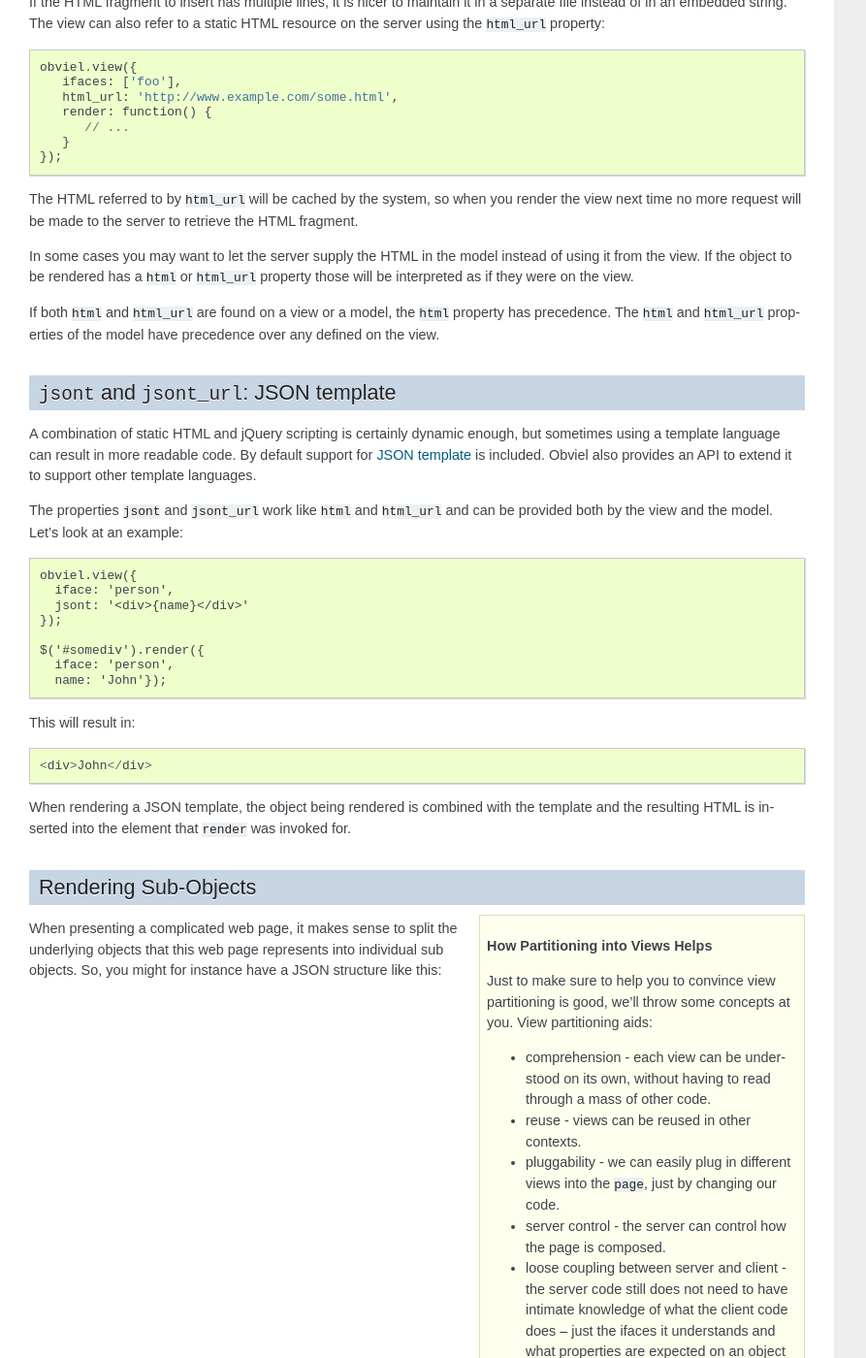
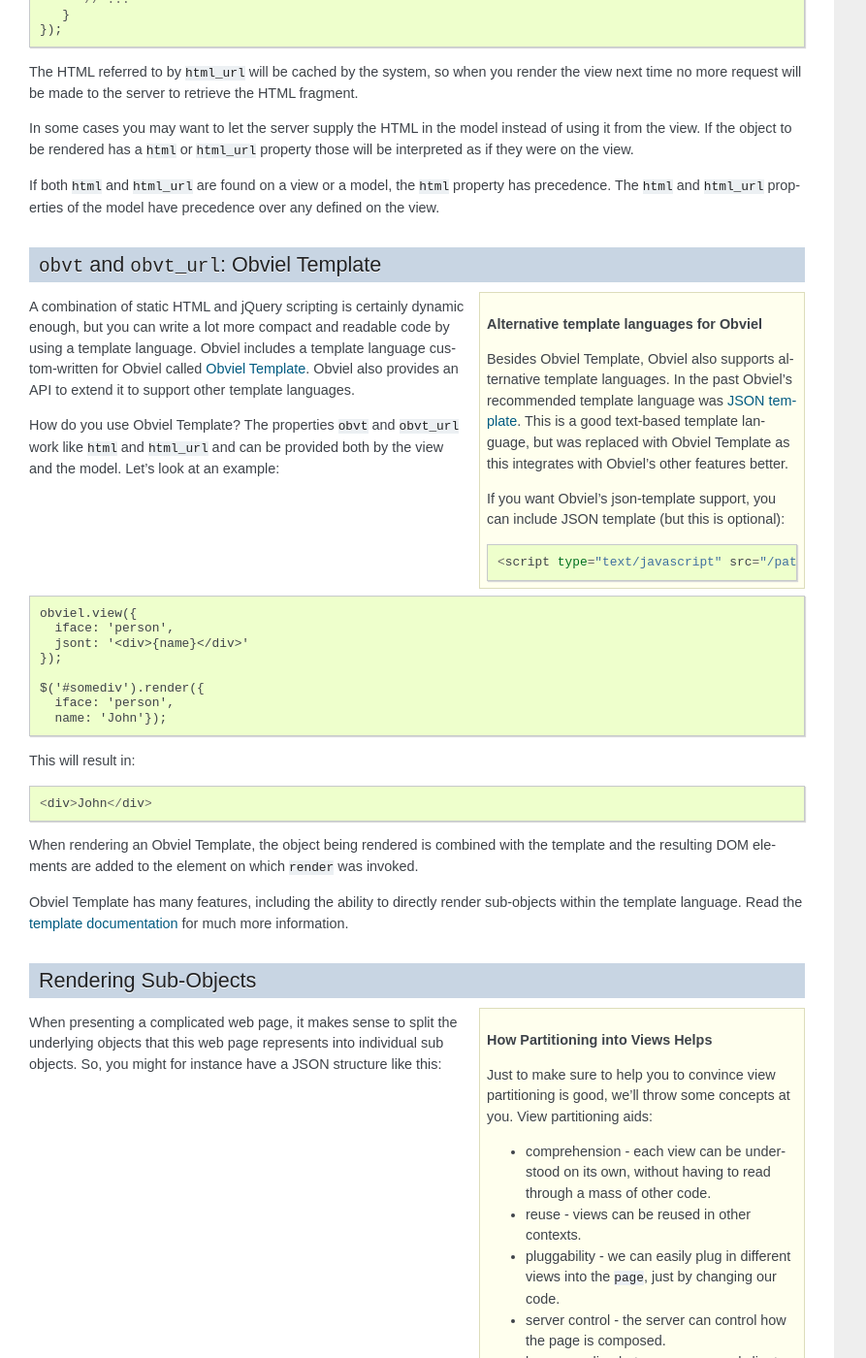
Before and after one commit to obviel/obviel, a Sphinx documentation site: the page built from doc/manual.txt, in a window 1280 px wide and 1400 px high, scrolled down 5803 px. Shown: the whole window at 97% size, without its empty margins (0-893 px from the left). Built offline with Sphinx 7.4.7, drawn with Linux system fonts in a browser that asks for light colours; some of the changed text lies outside the part shown.

Commit message:
More adjusting of documentation to discuss Obviel Template.

```diff
--- a/doc/manual.txt
+++ b/doc/manual.txt
@@ -387,20 +372,34 @@
 ``html`` property has precedence. The ``html`` and ``html_url``
 properties of the model have precedence over any defined on the view.
 
-``jsont`` and ``jsont_url``: JSON template
+``obvt`` and ``obvt_url``: Obviel Template
 ------------------------------------------
 
+.. sidebar:: Alternative template languages for Obviel
+
+  Besides Obviel Template, Obviel also supports alternative template
+  languages. In the past Obviel's recommended template language was
+  `JSON template`_. This is a good text-based template language, but
+  was replaced with Obviel Template as this integrates with Obviel's
+  other features better.
+
+  If you want Obviel's json-template support, you can include JSON
+  template (but this is optional)::
+
+    <script type="text/javascript" src="/path/to/json-template.js"></script>
+
+  .. _`JSON template`: https://json-template.googlecode.com/svn/trunk/doc/Introducing-JSON-Template.html
+
 A combination of static HTML and jQuery scripting is certainly dynamic
-enough, but sometimes using a template language can result in more
-readable code. By default support for `JSON template`_ is
-included. Obviel also provides an API to extend it to support other
-template languages.
+enough, but you can write a lot more compact and readable code by
+using a template language. Obviel includes a template language
+custom-written for Obviel called :doc:`Obviel Template <template>`.
+Obviel also provides an API to extend it to support other template
+languages.
 
-.. _`JSON template`: https://json-template.googlecode.com/svn/trunk/doc/Introducing-JSON-Template.html
-
-The properties ``jsont`` and ``jsont_url`` work like ``html`` and
-``html_url`` and can be provided both by the view and the model. Let's
-look at an example::
+How do you use Obviel Template? The properties ``obvt`` and
+``obvt_url`` work like ``html`` and ``html_url`` and can be provided
+both by the view and the model. Let's look at an example::
 
   obviel.view({
     iface: 'person',
@@ -415,9 +414,13 @@
 
   <div>John</div>
 
-When rendering a JSON template, the object being rendered is combined
-with the template and the resulting HTML is inserted into the element
-that ``render`` was invoked for.
+When rendering an Obviel Template, the object being rendered is
+combined with the template and the resulting DOM elements are added to
+the element on which ``render`` was invoked.
+
+Obviel Template has many features, including the ability to directly
+render sub-objects within the template language. Read the
+:doc:`template documentation <template>` for much more information.
 
 Rendering Sub-Objects
 ---------------------
@@ -495,6 +498,70 @@
      }
   });
 
+.. sidebar:: the ``subviews`` property
+
+  Obviel also offers a declarative way to define subviews using
+  selectors. Now that Obviel Template can render subviews directly we
+  recommend you use, as it's easier to understand and less
+  verbose. For completeness however we will discuss the selector-based
+  approach here.
+
+  For example::
+
+    obviel.view({
+      html: '<div class="foo"></div>',
+      subviews: {
+        '.foo': 'attr'
+      }
+    });
+
+  This does the same thing as the examples in the main text.
+
+  The ``subviews`` property, if available, should define a mapping
+  from jQuery selector to model property name. If the view has a
+  ``render`` function, subviews are rendered after the ``render``
+  function of the view has been executed.
+
+  So, if you have this view::
+
+    obviel.view({
+       subviews: {
+          '#alpha': 'alpha',
+          '#beta': 'beta_url'
+    });
+
+  And render it with the following context object::
+
+    {
+     alpha: {text: 'foo'},
+     beta_url: '/beta.json'
+    }
+
+  the system will, in effect, call::
+
+    $('#alpha', this.el).render({text: 'foo'})
+
+  and::
+
+    $('#beta', this.el).render('/beta.json')
+
+  If you want to invoke a subview with a specific name, you can provide
+  a name for subviews by passing an array instead of a string as the
+  value of the subviews mapping::
+
+    obviel.view({
+      subviews: {
+          '#selector': ['foo', 'name']
+      }
+    });
+
+  Here, a subview is registered for the selector ``#selector``, the
+  data is looked up on the context object using property name ``foo``,
+  and the view is looked up using ``name``.
+
+  Note that if a callback is provided to render(), it will be called
+  after the main view and all its subviews are done rendering.
+
 This creates a ``ul`` element in the DOM and renders each entry in the
 ``entries`` list as a ``li`` element with text in it. Note the use of
 the common JavaScript technique of assigning ``this`` to another local
@@ -524,9 +591,54 @@
 Partitioning code into views is useful: it's the Obviel way. You'll
 find it makes your code a lot easier to manage.
 
-You can write the sub-view rendering code manually and often it is not
-cumbersome, but for some common cases Obviel provides a facility to
-automate this, see :ref:`subviews`.
+You can write the sub-view rendering code manually like we did above,
+but Obviel Template offers a shorter and simpler way.
+
+First, let's look again at how we invoke a sub-view by hand in a
+render method::
+
+  obviel.view({
+    html: '<div class="foo"></div>',
+    render: function() {
+       $('.foo', this.el).render(this.obj.attr);
+    }
+  });
+
+This will render a subview on the element matched by class ``foo`` for
+the model indicated by ``this.obj.attr``. ``this.obj.attr`` may be a
+sub-object or a URL referring to another object.
+
+Doing this by hand is not too bad, but Obviel also allows you to do this
+from templates::
+
+  obviel.view({
+    obvt: '<div data-view="attr"></div>
+  });
+
+Wow, that's a lot shorter!
+
+For clarity we've spelled out everything before using the most
+low-level Obviel concepts. What you really should be doing is use
+Obviel Template. Here is the example of pages with lists and texts on
+it again, but using Obviel Template instead of JavaScript code::
+
+    obviel.view({
+       iface: 'text',
+       obvt: '<p>{text}</p>'
+    });
+
+    obviel.view({
+       iface: 'list',
+       obvt: '<ul><li data-each="entries">{@.}</li></ul>'
+    });
+
+
+    obviel.view({
+       iface: 'page',
+       obvt: '<div data-each="parts" data-view="@."></div>'
+    });
+
+As you can see, that has cleaned up the code a lot!
 
 Obviel and hyperlinks
 ---------------------
@@ -814,80 +924,6 @@
 
 You can also create your own base classes that derive from ``View``
 that provide extra functionality, and inherit from them.
-
-Subviews
---------
-
-As we have discussed earlier, many views are composed out of other
-views.
-
-You can invoke sub-views by hand in a render method, like this::
-
-  obviel.view({
-    render: function() {
-       $('.foo', this.el).render(this.obj.attr);
-    }
-  });
-
-This will render a subview on the element matched by class ``foo`` for
-the model indicated by ``this.obj.attr``. ``this.obj.attr`` may be a
-sub-object or a URL referring to another object.
-
-Doing this by hand is not too bad, but Obviel also allows a shorter,
-declarative way to express this::
-
-  views.view({
-    subviews: {
-      '.foo': 'attr'
-    }
-  });
-
-This does the same thing as the previous example.
-
-The ``subviews`` property, if available, should define a mapping from
-jQuery selector to model property name. If the view has a ``render``
-function, subviews are rendered after the ``render`` function of the
-view has been executed.
-
-So, if you have this view::
-
-   views.view({
-     subviews: {
-        '#alpha': 'alpha',
-        '#beta': 'beta_url'
-   });
-
-And render it with the following context object::
-
-  {
-   alpha: {text: 'foo'},
-   beta_url: '/beta.json'
-  }
-
-the system will, in effect, call::
-
-  $('#alpha', this.el).render({text: 'foo'})
-
-and::
-
-  $('#beta', this.el).render('/beta.json')
-
-If you want to invoke a subview with a specific name, you can provide
-a name for subviews by passing an array instead of a string as the
-value of the subviews mapping::
-
-  views.view({
-    subviews: {
-        '#selector': ['foo', 'name']
-    }
-  });
-
-Here, a subview is registered for the selector ``#selector``, the data is looked
-up on the context object using property name ``foo``, and the view is looked
-up using ``name``.
-
-Note that if a callback is provided to render(), it will be called after the
-main view and all its subviews are done rendering.
 
 Declarative Event Registration
 ------------------------------
```
Also changed, not shown: other parts of doc/manual.txt (+0 -17 lines).
